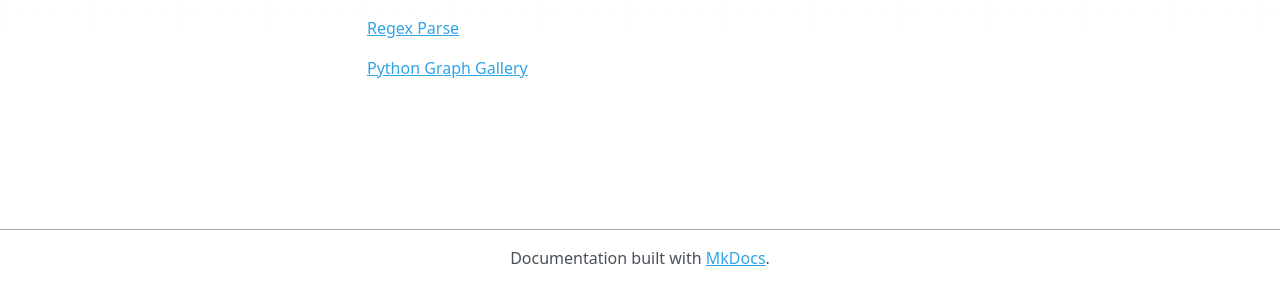
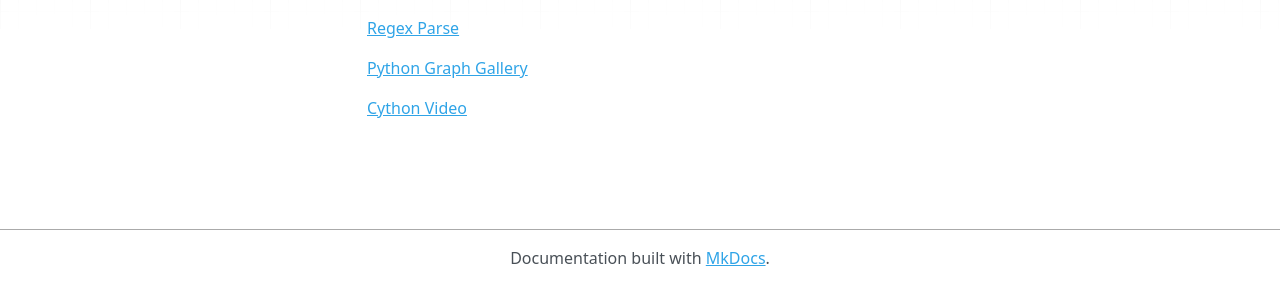
Before and after one commit to flarco/ref-docs, an MkDocs documentation site: the page built from docs/programming/python-links.md, in a window 1280 px wide. Shown: the part 277-569 px from the top of the page. Built offline with MkDocs 1.6.1, drawn with Linux system fonts in a browser that asks for light colours; nearby versions of some CDN libraries; old or Windows-style settings are respelled for this version of MkDocs.

Commit message:
add Cython video link

```diff
--- a/docs/programming/python-links.md
+++ b/docs/programming/python-links.md
@@ -13,3 +13,5 @@ Python Links
 [Regex Parse](https://stackoverflow.com/questions/6260777/python-regex-to-parse-string-and-return-tuple)
 
 [Python Graph Gallery](https://python-graph-gallery.com/)
+
+[Cython Video](https://www.youtube.com/watch?v=NfnMJMkhDoQ)
```
